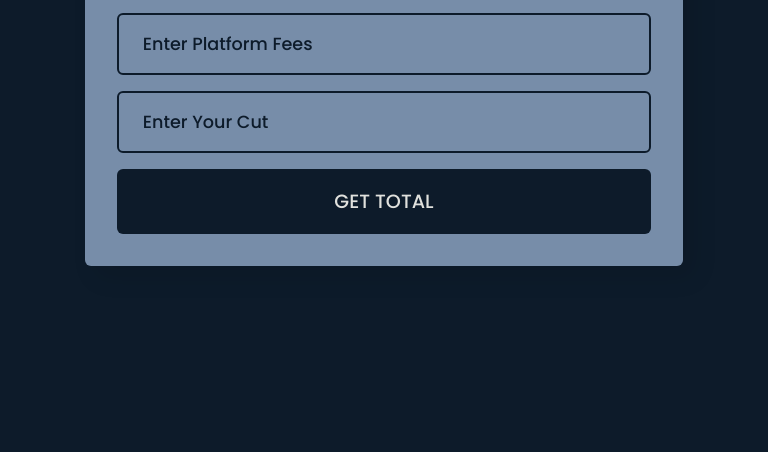
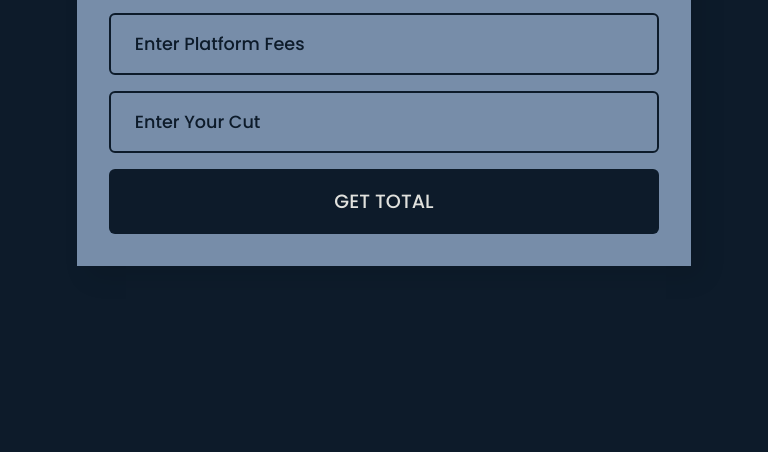
Before and after one commit to Mohil9913/jagrutawaaz, a plain HTML site: page index.html in a window 768 px wide. Shown: the part 348-800 px from the top of the page. Drawn offline with Linux system fonts and the light colour scheme.

Commit message:
Update styles.css

```diff
--- a/styles.css
+++ b/styles.css
@@ -115,9 +115,12 @@ span {
     color: var(--background);
 }
 
-@media screen and (min-width: 768px) {
+@media screen and (max-width: 768px) {
     .container {
         width: 100% !important;
-        padding-inline: 10px !important;
+    }
+
+    form {
+        border-radius: 0 !important;
     }
 }
```
